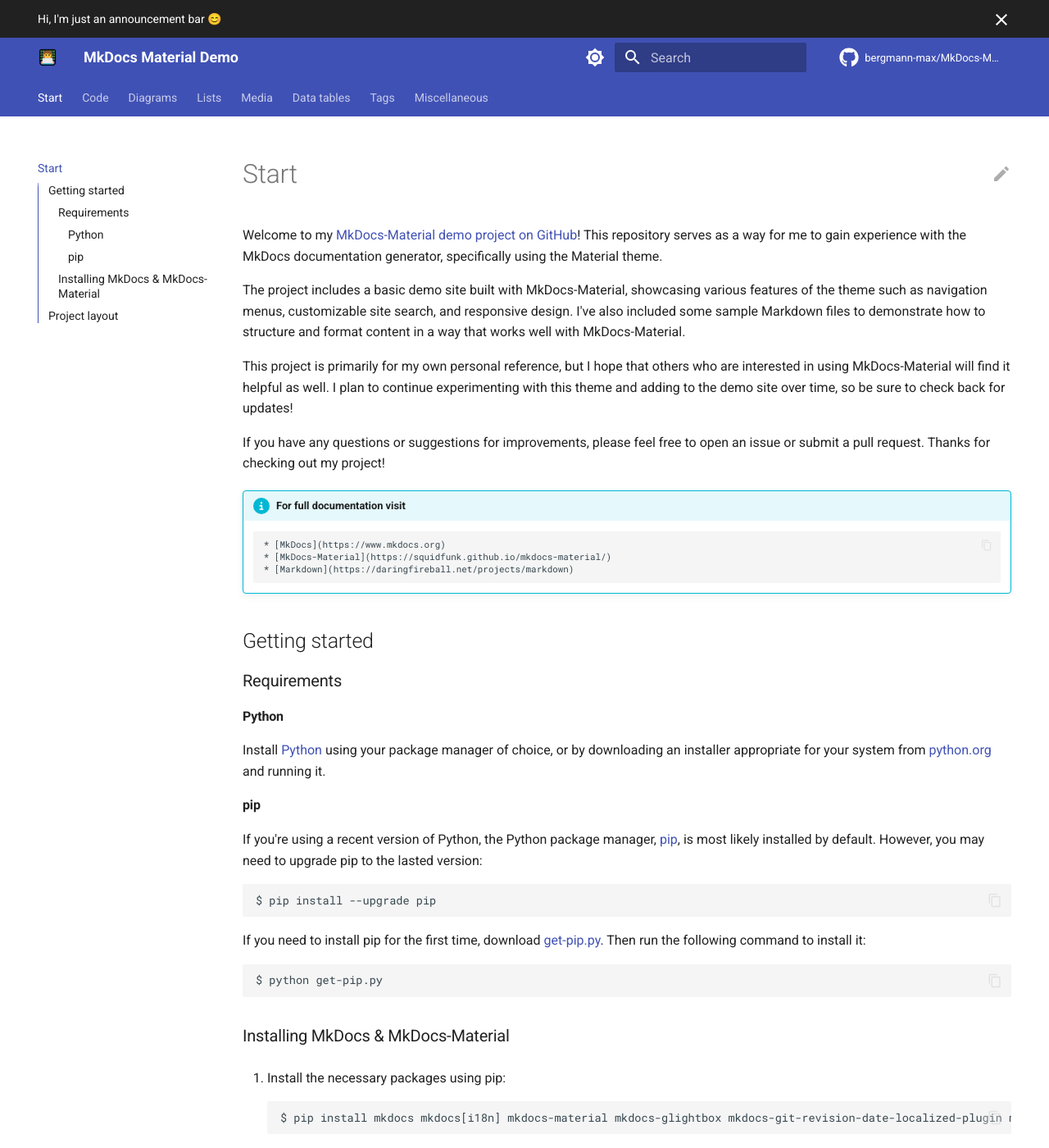
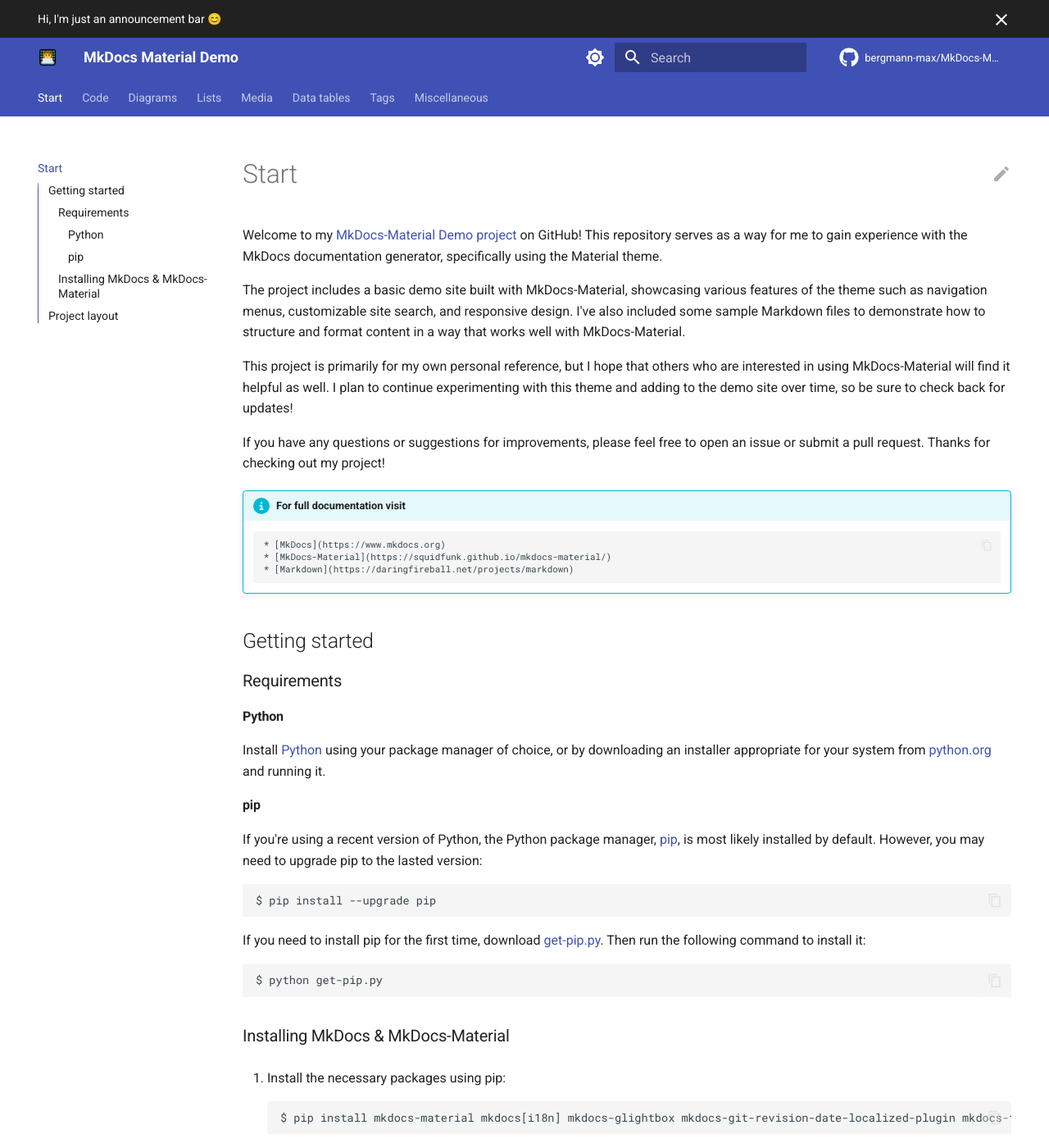
Before and after one commit to bergmann-max/MkDocs-Material-Demo, an MkDocs documentation site: the page built from docs/index.md, in a window 1280 px wide and 1400 px high. Shown: the whole window at 82% size. Built offline with MkDocs 1.6.1 and Material for MkDocs 9.7.7, drawn with Linux system fonts in a browser that asks for light colours; comment, search, counter and statistics services are not loaded; the version menu is left out.

Commit message:
minor change

```diff
--- a/docs/index.md
+++ b/docs/index.md
@@ -1,6 +1,6 @@
 # Start
 
-Welcome to my [MkDocs-Material demo project on GitHub](https://github.com/bergmann-max/MkDocs-Material-Demo)! This repository serves as a way for me to gain experience with the MkDocs documentation generator, specifically using the Material theme.
+Welcome to my [MkDocs-Material Demo project](https://github.com/bergmann-max/MkDocs-Material-Demo) on GitHub! This repository serves as a way for me to gain experience with the MkDocs documentation generator, specifically using the Material theme.
 
 The project includes a basic demo site built with MkDocs-Material, showcasing various features of the theme such as navigation menus, customizable site search, and responsive design. I've also included some sample Markdown files to demonstrate how to structure and format content in a way that works well with MkDocs-Material.
 
@@ -35,7 +35,7 @@
 
 1. Install the necessary packages using pip:
 
-        $ pip install mkdocs mkdocs[i18n] mkdocs-material mkdocs-glightbox mkdocs-git-revision-date-localized-plugin mkdocs-table-reader-plugin
+        $ pip install mkdocs-material mkdocs[i18n] mkdocs-glightbox mkdocs-git-revision-date-localized-plugin mkdocs-table-reader-plugin
 
 1.  Clone the repository:
 
```
Also changed, not shown: README.md (+7 -7 lines), docs/media.md (renamed from docs/medien.md, +6 -0 lines), docs/diagrams.md (renamed from docs/diagramme.md), docs/lists.md (renamed from docs/listen.md), docs/tables.md (renamed from docs/tabellen.md).
